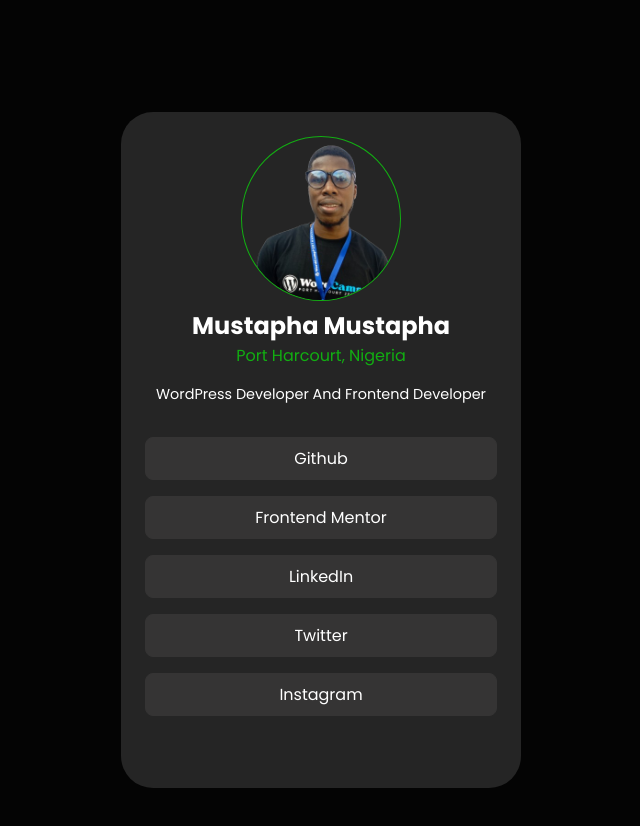
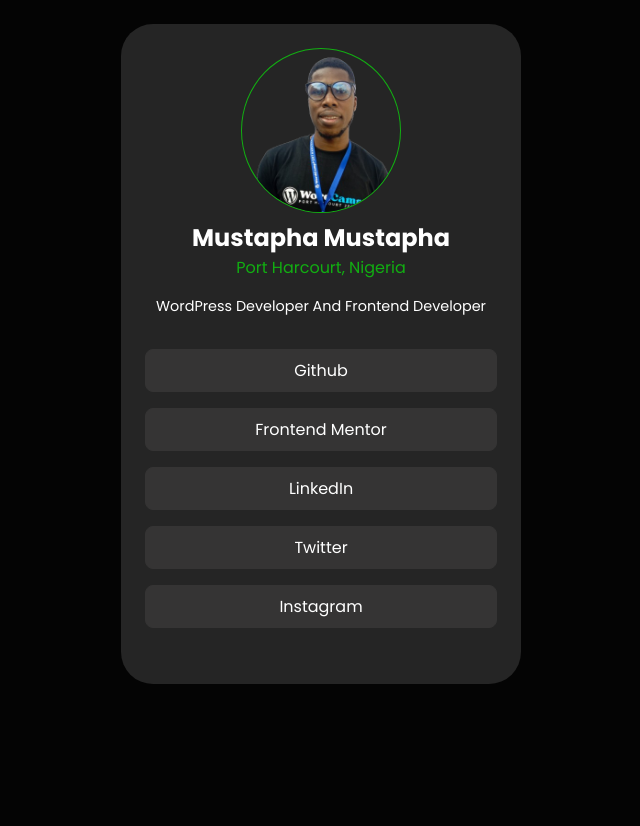
Before and after one commit to Mustaphamexy/Social-profile, a plain HTML site: page index.html in a window 1280 px wide. Shown: the whole page, without its empty margins (319-959 px from the left). After the commit the page ends 800 px from the top, so only its background shows below. Drawn offline with Linux system fonts and the light colour scheme; a web font is replaced by a local one.

Commit message:
First commit

```diff
--- a/style.css
+++ b/style.css
@@ -17,14 +17,14 @@ body {
     width: 100%;
     max-width: 25rem;
     background: #252525;
-    margin: 7rem auto;
+    margin: 1.5rem auto;
     border-radius: 2rem;
     color: #fff;
     display: flex;
     flex-direction: column;
     align-items: center;
     text-align: center;
-    padding: 1.5rem;
+    padding: 1.5rem 1.5rem .5rem;
 }
 
 .card img {
```
